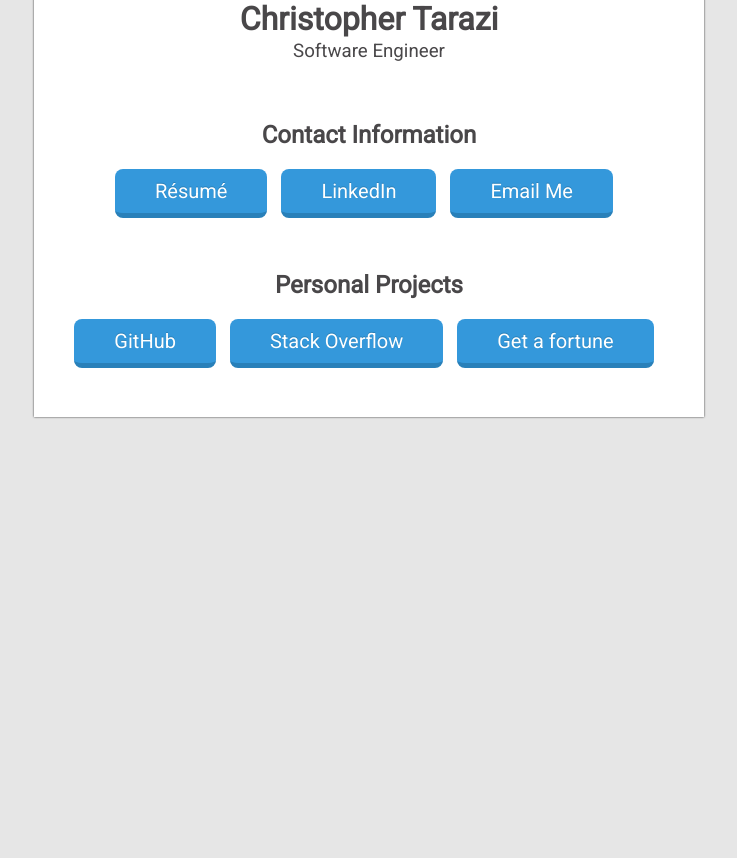
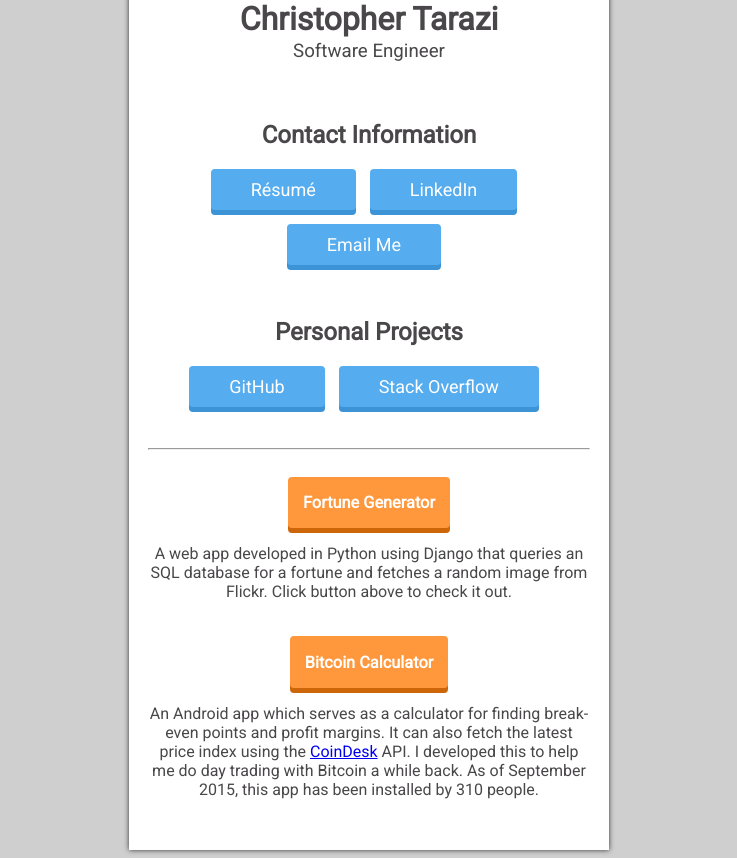
Before and after one commit to christarazi/personalsite, a Django app: page / in a window 1280 px wide. Shown: the part 248-1106 px from the top of the page, without its empty margins (271-1008 px from the left). Before the commit the page ends 667 px from the top, so only its background shows below. Run offline with Django 3.2, Linux system fonts and the light colour scheme.

Commit message:
Overhauled entire look of the site; added more projects; separated css into another file

```diff
--- a/TaraziChrisSite/TaraziChrisSite/templates/home.html
+++ b/TaraziChrisSite/TaraziChrisSite/templates/home.html
@@ -2,104 +2,16 @@
 <html>
 	<head>
 		<link href='https://fonts.googleapis.com/css?family=Roboto' rel='stylesheet' type='text/css'>
+		<link href='stylesheet.css' rel='stylesheet' type='text/css'>
 		<title>Christopher Tarazi</title>
 		<meta http-equiv="Content-Type" content="application/xhtml+xml; charset=UTF-8" />
 	</head>
-	<style type="text/css">
-		* {
-			font-family: 'Roboto', sans-serif;
-		}
-		html {
-			width: 100%;
-			background-color: #E6E6E6;
-		}
-		div.main {
-			margin: auto;
-			width: 50%;
-			color: #494749;
-			border-style: solid;
-			background-color: white;
-			padding: 1em;
-			padding-bottom: 2em;
-			border-color: transparent;
-			box-shadow: 0 0 2px #333333;
-			overflow: auto;
-			text-align: center;
-			opacity: 0;
-			transition: opacity 2s ease-in .5s;
-		}
-		li h3 {
-			margin: -20px 0px 20px 0px;
-			font-weight: normal;
-		}
-		ul.main-list {
-			list-style-type: none;
-		    margin: 0;
-		    padding: 0;
-		    overflow: hidden;
-		}
-		ul.main-list li {
-			display: inline;
-		}
-		ul.main-list li img {
-			display: block;
-			margin: 0 auto;
-			height: 200px;
-			width: auto;
-			border-radius: 50%;
-			/*opacity: 0;
-			transition: opacity 2s linear 2s;*/
-		}
-		ul.info-list, ul.tech-list {
-			margin: 0;
-			display: block;
-			list-style-type: none;
-			padding: 0;
-			text-decoration: none;
-			/*background: #5DBCD2;
-			border-top-left-radius: .5em;
-			border-bottom-left-radius: .5em;
-			border-top-right-radius: .5em;
-			border-bottom-right-radius: .5em;
-			padding: 1em;*/
-		}
-		ul.info-list li, ul.tech-list li {
-			display: inline-block;
-		}
-		ul.info-list li a, ul.tech-list li a {
-		    position: relative;
-		    padding: 10px 40px;
-		    margin: 0px 10px 10px 0px;
-		    float: left;
-		    border-radius: 8px;
-		    font-size: 20px;
-		    color: #FFF;
-		    text-decoration: none;
-		    background-color: #3498DB;
-		    border-bottom: 5px solid #2980B9;
-		    text-shadow: 0px -1px #2980B9;
-		    /* Animation */
-		    transition: all 0.1s;
-		    -webkit-transition: all 0.1s;
-		}
-		ul.info-list li a:hover, ul.info-list li a:focus,
-		ul.tech-list li a:hover, ul.tech-list li a:focus
-		{
-		    text-decoration: none;
-		    color: #fff;
-		}
-		ul.info-list li a:active, ul.tech-list li a:active {
-		    transform: translate(0px,-1px);
-		    border-bottom: 1px solid;
-		}
-	</style>
 	<script type="text/javascript">
 		function activateFade()
 		{
 			document.getElementsByClassName('main')[0].setAttribute('style', 'opacity:1;');
-			//document.getElementById('imgPicture').setAttribute('style', 'opacity:1;');
-			//document.getElementsByClassName('info-list')[0].setAttribute('style', 'opacity:1;');
-			//document.getElementsByClassName('tech-list')[0].setAttribute('style', 'opacity:1;');
+			document.getElementById('myName').setAttribute('style', 'opacity:1;');
+			document.getElementById('myTitle').setAttribute('style', 'opacity:1;');
 			// add all elements in here to change their opacity attribute
 			// add transition-delay to the element's css
 		}
@@ -110,8 +22,8 @@
 				<li id="picture">
 					<img id="imgPicture" src="https://media.licdn.com/mpr/mpr/shrinknp_400_400/AAEAAQAAAAAAAAMnAAAAJDU5NTJkODhlLWRjZmItNGI4MS1hNjFlLWE4MzBiN2U2ZDg4ZQ.jpg">
 				</li>
-				<li id="myName"><h1>Christopher Tarazi</h1></li>
-				<li id="myTitle"><h3>Software Engineer</h3></li>
+				<li><h1 id="myName">Christopher Tarazi</h1></li>
+				<li><h3 id="myTitle">Software Engineer</h3></li>
 			</ul>
 		<br>
 		<h2 id="headCntInfo">Contact Information</h2>
@@ -125,9 +37,18 @@
 		<ul class="tech-list">
 			<li id="github"><a href="https://github.com/christarazi">GitHub</a></li>
 			<li id="stackoverflow"><a href="http://stackoverflow.com/users/2193236/chris-tarazi">Stack Overflow</a></li>
-			<li id="fortune"><a href="/ctarazi/fortune">Get a fortune</a></li>
 		</ul>
 
+		<br><hr><br>
+		<div>
+			<a id="fortuneApp" href="/ctarazi/fortune"><h3>Fortune Generator</h3></a>
+			<p>A web app developed in Python using Django that queries an SQL database for a fortune and fetches a random image from Flickr. Click button above to check it out.</p>
+
+			<br>
+			<a id="bitcoinApp" href="https://play.google.com/store/apps/details?id=app.CT.BTCCalculator"><h3>Bitcoin Calculator</h3></a>
+			<p>An Android app which serves as a calculator for finding break-even points and profit margins. It can also fetch the latest price index using the <a href="http://www.coindesk.com/">CoinDesk</a> API. I developed this to help me do day trading with Bitcoin a while back. As of September 2015, this app has been installed by 310 people.</p>
+
+		</div>
 		</div>
 	</body>
 </html>
--- /dev/null
+++ b/TaraziChrisSite/TaraziChrisSite/templates/stylesheet.css
@@ -0,0 +1,105 @@
+		* {
+			font-family: 'Roboto', sans-serif;
+		}
+		html {
+			width: 100%;
+			background-color: #CFCFCF;
+		}
+		div.main {
+			margin: auto;
+			width: 35%;
+			color: #494749;
+			border-style: solid;
+			background-color: white;
+			padding: 1em;
+			padding-bottom: 2em;
+			border-color: transparent;
+			box-shadow: 0 0 5px #333333;
+			overflow: auto;
+			text-align: center;
+			opacity: 0;
+			transition: opacity 1s ease-in .5s;
+		}
+		#myName {
+			opacity: 0;
+			transition: opacity 1s ease-in 1.75s;
+		}
+		#myTitle {
+			opacity: 0;
+			transition: opacity 1s ease-in 2.5s;
+		}
+
+		li h3 {
+			margin: -20px 0px 20px 0px;
+			font-weight: normal;
+		}
+		ul.main-list {
+			list-style-type: none;
+		    margin: 0;
+		    padding: 0;
+		    overflow: hidden;
+		}
+		ul.main-list li {
+			display: inline;
+		}
+		ul.main-list li img {
+			display: block;
+			margin: 0 auto;
+			height: 200px;
+			width: auto;
+			border-radius: 50%;
+			/*opacity: 0;
+			transition: opacity 2s linear 2s;*/
+		}
+		ul.info-list, ul.tech-list {
+			margin: 0;
+			display: block;
+			list-style-type: none;
+			padding: 0;
+			text-decoration: none;
+			/*background: #5DBCD2;
+			border-top-left-radius: .5em;
+			border-bottom-left-radius: .5em;
+			border-top-right-radius: .5em;
+			border-bottom-right-radius: .5em;
+			padding: 1em;*/
+		}
+		ul.info-list li, ul.tech-list li {
+			display: inline-block;
+		}
+		ul.info-list li a, ul.tech-list li a {
+		    position: relative;
+		    padding: 10px 40px;
+		    margin: 0px 10px 10px 0px;
+		    float: left;
+		    border-radius: 4px;
+		    font-size: 18px;
+		    color: white;
+		    text-decoration: none;
+		    background-color: #55acee;
+  			box-shadow: 0px 5px 0px 0px #3C93D5;
+		}
+		ul.info-list li a:hover, ul.tech-list li a:hover
+		{
+		    text-decoration: none;
+			background-color: #6FC6FF;
+		}
+		ul.info-list li a:active, ul.tech-list li a:active,
+		#fortuneApp:active, #bitcoinApp:active {
+		    transform: translate(0px, 5px);
+			-webkit-transform: translate(0px, 5px);
+			box-shadow: 0px 1px 0px 0px;
+		}
+		#fortuneApp, #bitcoinApp {
+			display: inline-block;
+		    padding: 0px 15px;
+		    border-radius: 4px;
+		    font-size: 14px;
+		    color: white;
+		    text-decoration: none;
+		    background-color: #e67e22;
+			box-shadow: 0px 5px 0px 0px #CD6509;
+		}
+		#fortuneApp, #bitcoinApp {
+			background-color: #FF983C;
+		}
```
